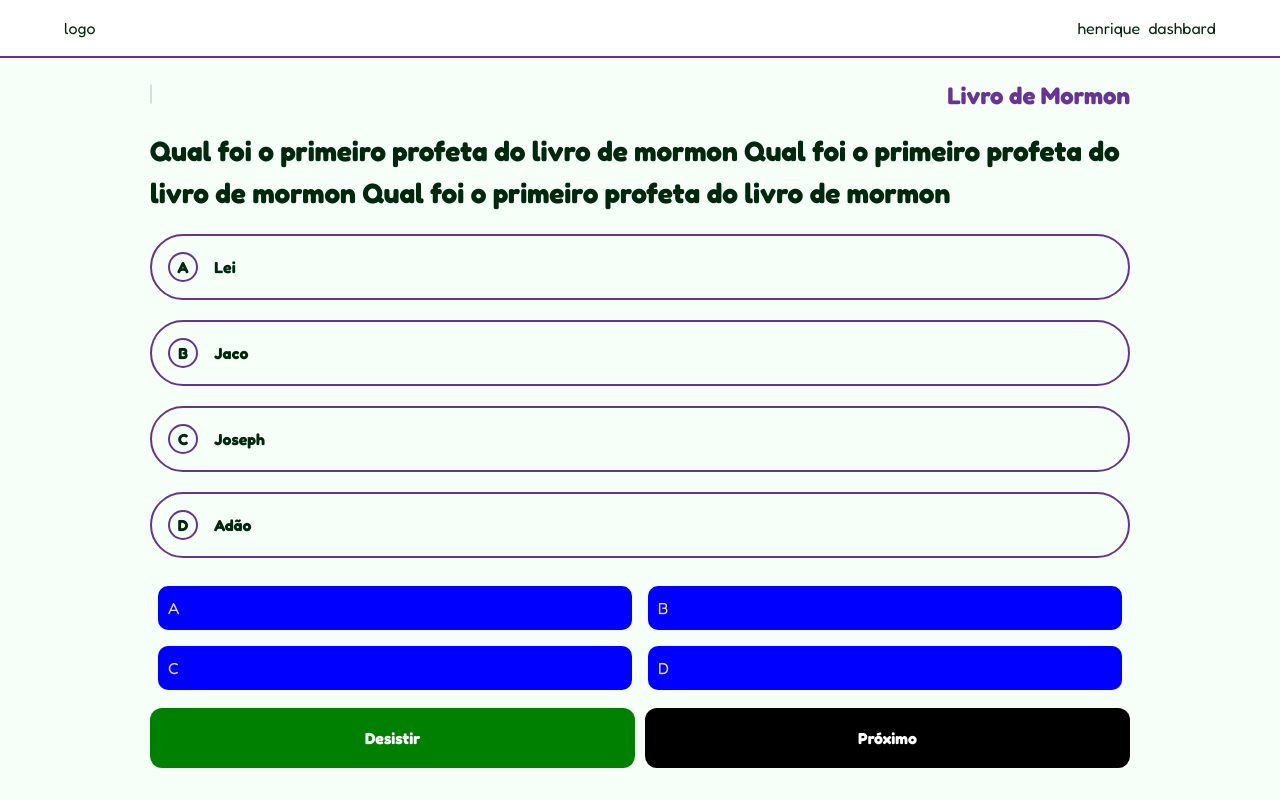
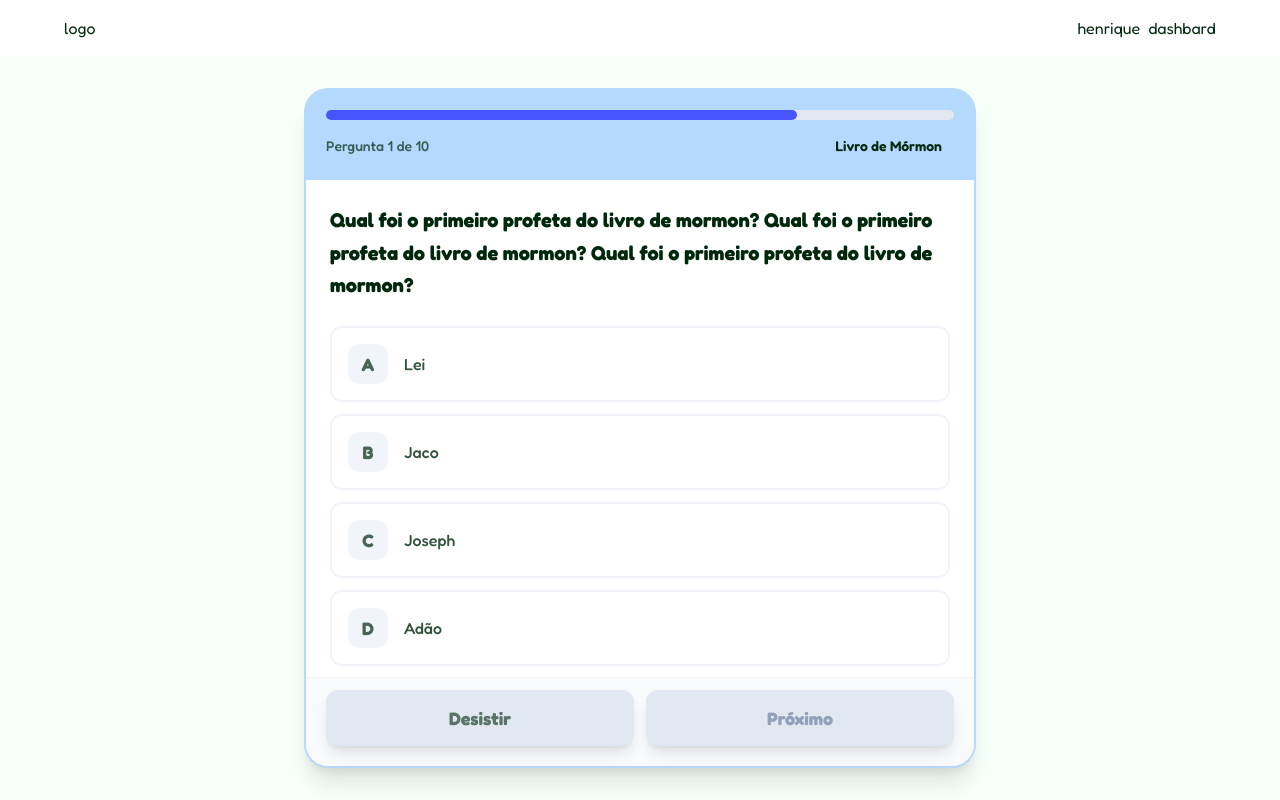
Before and after one commit to Tyago-santos/projeto-quiz-sud, a Next.js app: page /lesson/1 in a window 1280 px wide. Built offline with nearby package versions, Linux system fonts and the light colour scheme.

Commit message:
chore: adapte page to aplication

```diff
--- a/src/app/(private)/lesson/[id]/page.js
+++ b/src/app/(private)/lesson/[id]/page.js
@@ -1,70 +1,116 @@
-import styles from '@/styles/Lesson.module.css';
+'use client'
 
-import Header from '@/components/Header';
+import { useState } from "react";
+import Header from "@/components/Header";
 
- const calcResponse = (20/10)*100
+const calcResponse = (15/20)*100;
 
-export default async function LessonIdPage ({params}){
+export default function  LessonIdPage() {
+  const [selectedAnswer, setSelectedAnswer] = useState(null);
 
-    const {id} = await params
-    return(
-        <>
-        <Header/>
-        <section className={styles.page} >
-            <div className={styles.container}>
-                <div className={styles.container_header}>
-                    <div className={styles.question_header}>
-                        <div  className={styles.progress}>
-                            <progress value="10" max="100" className={styles.progress_bar}/>
-                            <span></span>
-                        </div>
-                        <span className={styles.category}>Livro de Mormon</span>
+  const handleAnswerClick = (answer) => {
+    setSelectedAnswer(answer)
+    alert(answer);
+  };
+
+  return (
+    <div className="flex flex-col h-screen bg-background text-text font-sans transition-colors duration-300">
+      <Header />
+
+      <section className="flex-1 flex items-center justify-center p-4">
+        <div className="w-full max-w-2xl bg-white border-2 border-secondary/50 rounded-3xl shadow-xl flex flex-col max-h-[85vh] overflow-hidden">
+
+          {/* Cabeçalho do Card */}
+          <div className="bg-secondary/50 p-5 shrink-0">
+            <div className="space-y-3">
+              {/* Barra de Progresso */}
+              <div className="w-full bg-slate-200 rounded-full h-2.5">
+                <div
+                  className="bg-accent h-2.5 rounded-full transition-all duration-500"
+                  style={{ width: `${calcResponse}%` }}
+                ></div>
+              </div>
+
+              <div className="flex justify-between items-center">
+                <span className="text-sm font-medium text-text/70">
+                  Pergunta 1 de 10
+                </span>
+                <span className="px-3 py-1 bg-primary/ text-secodary font-semibold rounded-full text-sm">
+                  Livro de Mórmon
+                </span>
+              </div>
+            </div>
+          </div>
+
+          {/* Corpo do Card */}
+          <div className="p-6 overflow-y-auto custom-scrollbar">
+            <h2 className="text-xl font-bold text-text mb-6 leading-relaxed">
+              Qual foi o primeiro profeta do livro de mormon? Qual foi o primeiro profeta do livro de mormon? Qual foi o primeiro profeta do livro de mormon?
+            </h2>
+
+            {/* Opções de Resposta */}
+            <div className="space-y-3">
+              {['Lei', 'Jaco', 'Joseph', 'Adão'].map((option, index) => {
+                const letter = String.fromCharCode(65 + index); // A, B, C, D
+                const isSelected = selectedAnswer === letter;
+
+                return (
+                  <div
+                    key={letter}
+                    onClick={() => handleAnswerClick(letter)}
+                    className={`
+                      flex items-center p-4 rounded-xl cursor-pointer border-2 transition-all duration-200
+                      ${isSelected
+                        ? 'border-accent bg-accent/5 shadow-sm'
+                        : 'border-slate-100 hover:border-secondary/50 hover:bg-slate-50'}
+                    `}
+                  >
+                    <div className={`
+                      w-10 h-10 rounded-xl flex items-center justify-center font-bold text-lg mr-4 shrink-0
+                      ${isSelected
+                        ? 'bg-accent text-white'
+                        : 'bg-slate-100 text-text/70'}
+                    `}>
+                      {letter}
                     </div>
-                    <p className={styles.text_question}>Qual foi o primeiro profeta do livro de mormon Qual foi o primeiro profeta do livro de mormon Qual foi o primeiro profeta do livro de mormon</p>
-                </div>
-                    <div className={styles.quiz}>
-                        <ul>
-                            <li >
-                                <span className={styles.letter}>A</span>
-                                <span className={styles.options}>Lei</span>
-                            </li>
-                            <li>
-                                <span className={styles.letter}>B</span>
-                                <span className={styles.options}>Jaco</span>
-                            </li>
-                            <li>
-                                <span className={styles.letter}>C</span>
-                                <span className={styles.options}>Joseph</span>
-                            </li>
-                            <li>
-                                <span className={styles.letter}>D</span>
-                                <span className={styles.options}>Adão</span>
-                            </li>
-                        </ul>
-                </div>
-                <div className={styles.quiz_response}>
-                        <ul>
-                            <li >
-                                <span className={styles.letter_response}>A</span>
-                            </li>
-                            <li>
-                                <span className={styles.letter_response}>B</span>
-                            </li>
-                            <li>
-                                <span className={styles.letter_response}>C</span>
-                            </li>
-                            <li>
-                                <span className={styles.letter_response}>D</span>
-                            </li>
-                        </ul>
-                </div>
-                <div className={styles.container_button}>
-                    <button className={styles.button_quit}>Desistir</button>
-                    <button className={styles.button_next}>Próximo</button>
-                </div>
+                    <span className={`font-medium text-base ${isSelected ? 'text-accent' : 'text-text/80'}`}>
+                      {option}
+                    </span>
+                  </div>
+                );
+              })}
             </div>
-        </section>
-        </>
+          </div>
 
-    )
+          {/* Rodapé do Card */}
+          <div className="p-5 pt-3 bg-slate-50 border-t border-slate-100 shrink-0">
+            <div className="flex gap-3">
+              <button
+                className="
+                  flex-1 py-3.5 rounded-xl font-bold text-lg shadow-lg
+                  bg-slate-200 text-text/60 hover:bg-slate-300
+                  transition-all duration-300 transform hover:scale-[1.02] active:scale-95
+                "
+              >
+                Desistir
+              </button>
+
+              <button
+                disabled={!selectedAnswer}
+                className={`
+                  flex-1 py-3.5 rounded-xl font-bold text-lg shadow-lg transition-all duration-300 transform
+                  ${selectedAnswer
+                    ? 'bg-primary text-text hover:brightness-105 active:scale-95 hover:shadow-primary/40'
+                    : 'bg-slate-200 text-slate-400 cursor-not-allowed'}
+                `}
+              >
+                Próximo
+              </button>
+            </div>
+          </div>
+
+        </div>
+      </section>
+    </div>
+  );
 }
```
